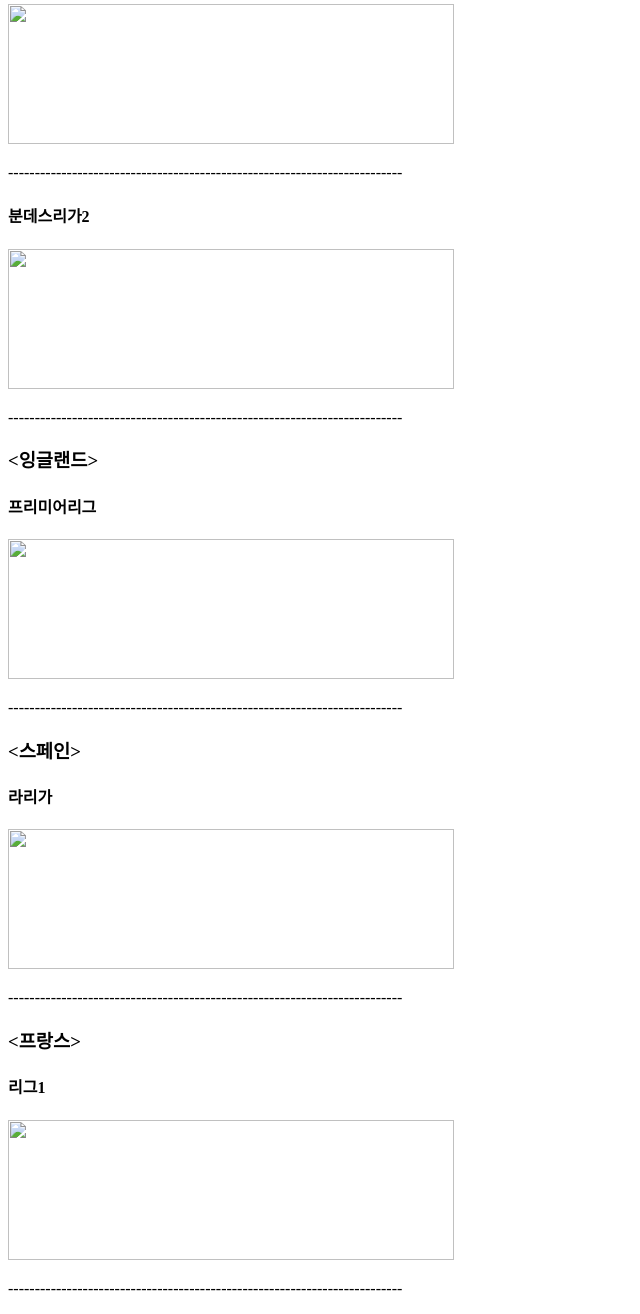
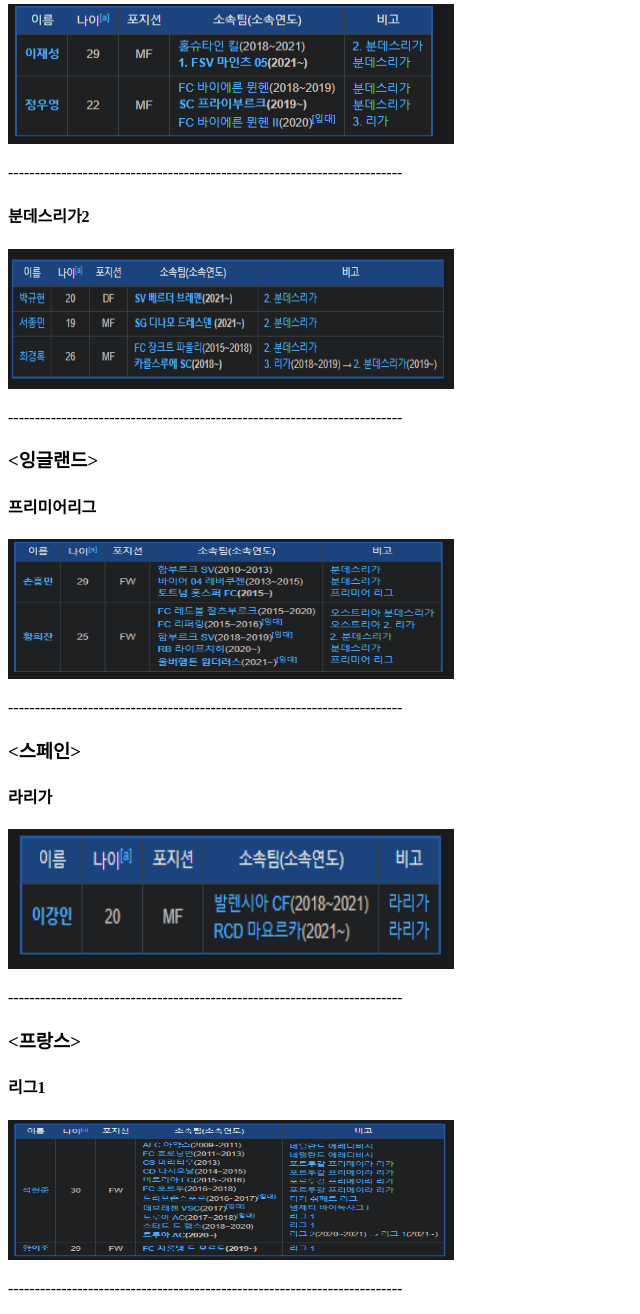
Before and after one commit to Yuseungbin45/Project1007, a plain HTML site: page h2.html in a window 1280 px wide. Shown: the part 325-1639 px from the top of the page, without its empty margins (0-640 px from the left). Drawn offline with Linux system fonts and the light colour scheme.

Commit message:
Update h2.html

```diff
--- a/h2.html
+++ b/h2.html
@@ -19,26 +19,26 @@
       <h3><독일></h3>
 
         <h4>분데스리가1</h4>
-          <img src="./pngs/분데스리가1.PNG" width="446px" height="140px"><br>
+          <img src="./분데스리가1.PNG" width="446px" height="140px"><br>
            <p>--------------------------------------------------------------------------</p>
         <h4>분데스리가2</h4>
-            <img src="./pngs/분데스리가2.PNG" width="446px" height="140px"><br>
+            <img src="./분데스리가2.PNG" width="446px" height="140px"><br>
              <p>--------------------------------------------------------------------------</p>
 
 
      <h3><잉글랜드></h3>
         <h4>프리미어리그</h4>
-            <img src="./pngs/프리미어리그1.PNG" width="446px" height="140px"><br>
+            <img src="./프리미어리그1.PNG" width="446px" height="140px"><br>
              <p>--------------------------------------------------------------------------</p>
 
       <h3><스페인></h3>
         <h4>라리가</h4>
-             <img src="./pngs/라리가1.PNG" width="446px" height="140px"><br>
+             <img src="./라리가1.PNG" width="446px" height="140px"><br>
              <p>--------------------------------------------------------------------------</p>
 
        <h3><프랑스></h3>
           <h4>리그1</h4>
-              <img src="./pngs/리그1.PNG" width="446px" height="140px"><br>
+              <img src="./리그1.PNG" width="446px" height="140px"><br>
                <p>--------------------------------------------------------------------------</p>
   </body>
 </html>
```
